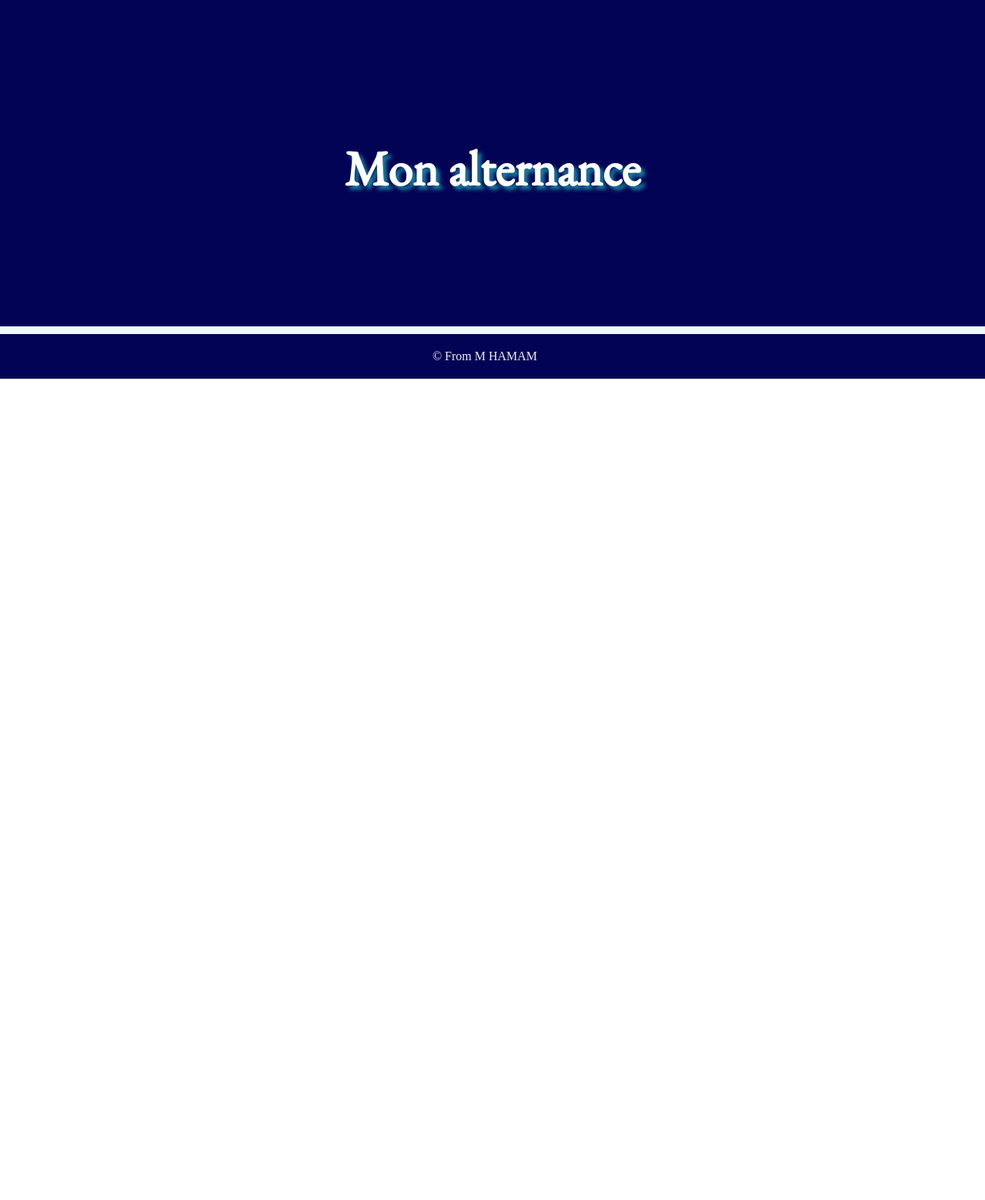
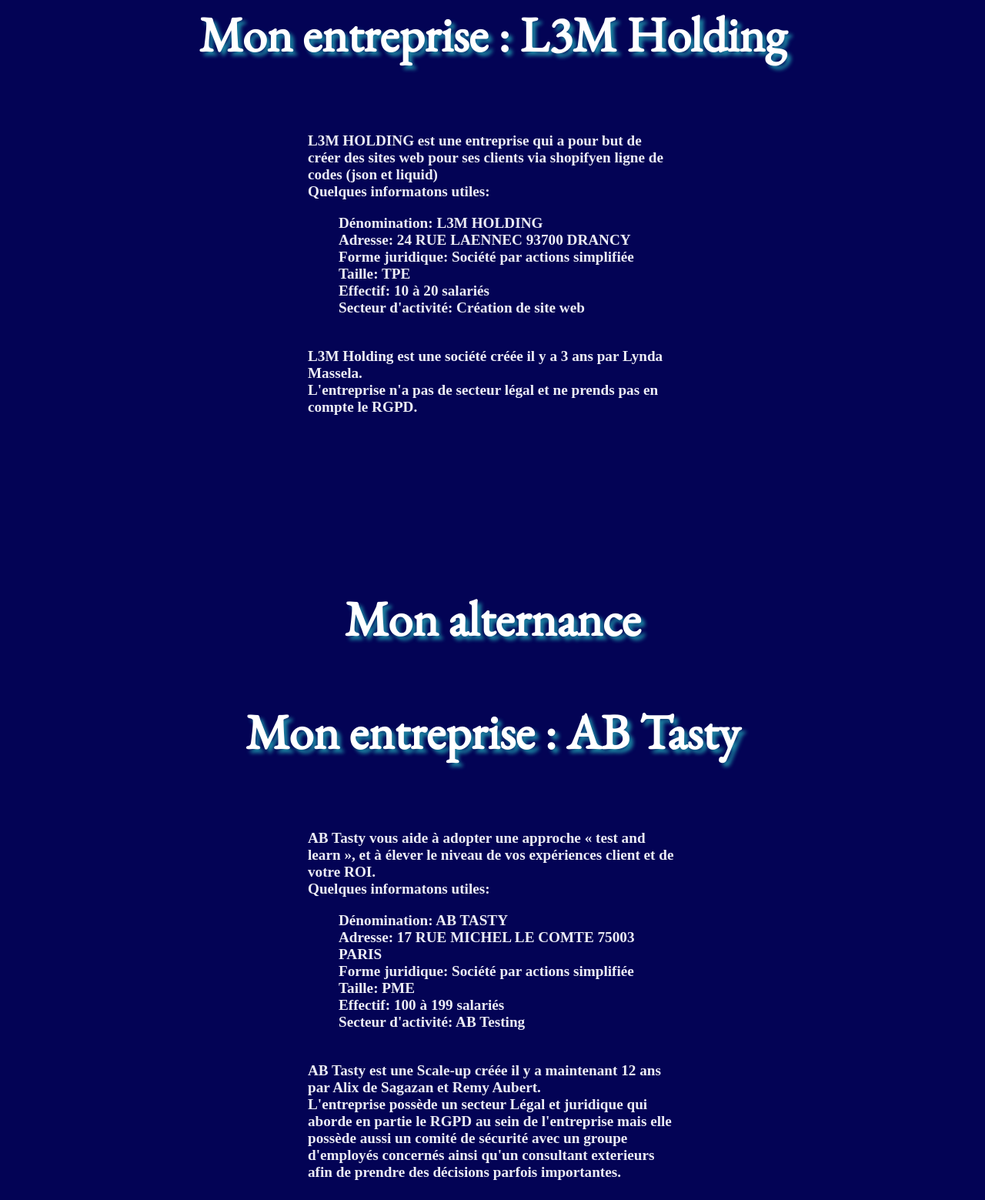
Before and after one commit to IntraXtra/Mon-Site, a plain HTML site: page experience.html in a window 1280 px wide. Shown: the part 1030-2589 px from the top of the page at 77% size. Before the commit the page ends 1522 px from the top, so only its background shows below. Drawn offline with nearby package versions, Linux system fonts and the light colour scheme; a web font is replaced by a local one.

Commit message:
CEJM entreprise

```diff
--- a/experience.html
+++ b/experience.html
@@ -49,11 +49,50 @@
         <link rel="stylesheet" href="style.css">
         <div id="Onglet">
             <h3>Mon Stage</h3>
+            <p><h3>Mon entreprise : L3M Holding</h3>
+                <h4>
+                <br>L3M HOLDING est une entreprise qui a pour but de créer des sites web pour ses clients via shopifyen ligne de codes (json et liquid)
+                <br> Quelques informatons utiles:
+                <ul>
+                    <li>Dénomination: L3M HOLDING</li>
+                    <li>Adresse: 	24 RUE LAENNEC 93700 DRANCY</li>
+                    <li>Forme juridique:
+                        Société par actions simplifiée</li>
+                    <li>Taille: TPE</li>
+                    <li>Effectif:
+                        10 à 20 salariés</li>
+                    <li>Secteur d'activité: Création de site web</li>
+                  </ul>
+                <br>L3M Holding est une société créée il y a 3 ans par Lynda Massela.
+                <br>L'entreprise n'a pas de secteur légal et ne prends pas en compte le RGPD.<br>
+                <br>
+
+            </h4></p>
 
             </div>
     <section>
         <div id="Onglet">
             <h3>Mon alternance</h3>
+            <p><h3>Mon entreprise : AB Tasty</h3>
+                <h4>
+                <br>AB Tasty vous aide à adopter une approche « test and learn », et à élever le niveau de vos expériences client et de votre ROI.
+                <br> Quelques informatons utiles:
+                <ul>
+                    <li>Dénomination: AB TASTY</li>
+                    <li>Adresse: 17 RUE MICHEL LE COMTE 75003 PARIS</li>
+                    <li>Forme juridique:
+                        Société par actions simplifiée</li>
+                    <li>Taille: PME</li>
+                    <li>Effectif:
+                        100 à 199 salariés</li>
+                    <li>Secteur d'activité: AB Testing</li>
+                  </ul>
+                <br>AB Tasty est une Scale-up créée il y a maintenant 12 ans par Alix de Sagazan et Remy Aubert.
+                <br>L'entreprise possède un secteur Légal et juridique qui aborde en partie le RGPD au sein de l'entreprise mais elle possède aussi un comité de sécurité avec un groupe d'employés concernés ainsi qu'un consultant exterieurs afin de prendre des décisions parfois importantes.
+                <br>
+                <br>
+
+            </h4></p>
 
 
             </div>
--- a/style.css
+++ b/style.css
@@ -203,10 +203,12 @@
     font-family: inherit;
     color: white;
 }
-#Onglet h4{
-    text-align: center;
-    font-family: inherit;
-    color: white;
+
+
+#Onglet h4 { margin-left: 400px;
+    margin-right: 400px;
+  text-align:inherit;
+
 }
 #Bobby {
     padding-top: 1%;
```
Also changed, not shown: TUTO GIT.txt (added, +48 -0 lines).
